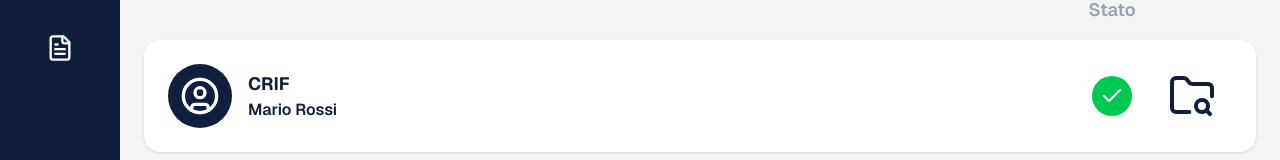
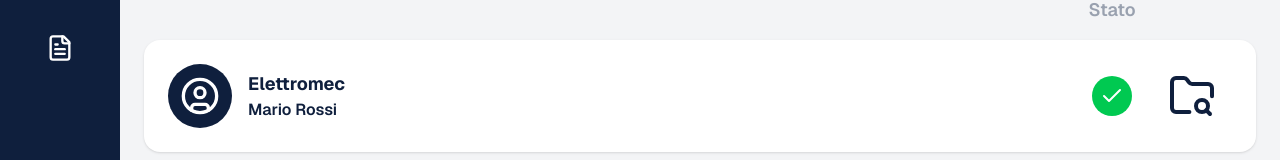
Before and after one commit to valeriooconte/boom-webapp, a Next.js app: page / in a window 1280 px wide. Both pictures are taken after a click on the button 60 px from the left and 152 px from the top of the page. Shown: the part 280-440 px from the top of the page. Built offline with nearby package versions, Linux system fonts and the light colour scheme.

Commit message:
Cambiato nome azienda: CRIF -> Elettromec

```diff
--- a/src/components/clienti.tsx
+++ b/src/components/clienti.tsx
@@ -15,7 +15,7 @@ export function Clienti() {
   const [clients] = useState<Client[]>([
     {
       id: "1",
-      company: "CRIF",
+      company: "Elettromec",
       name: "Mario Rossi",
       status: "active",
     },
```
